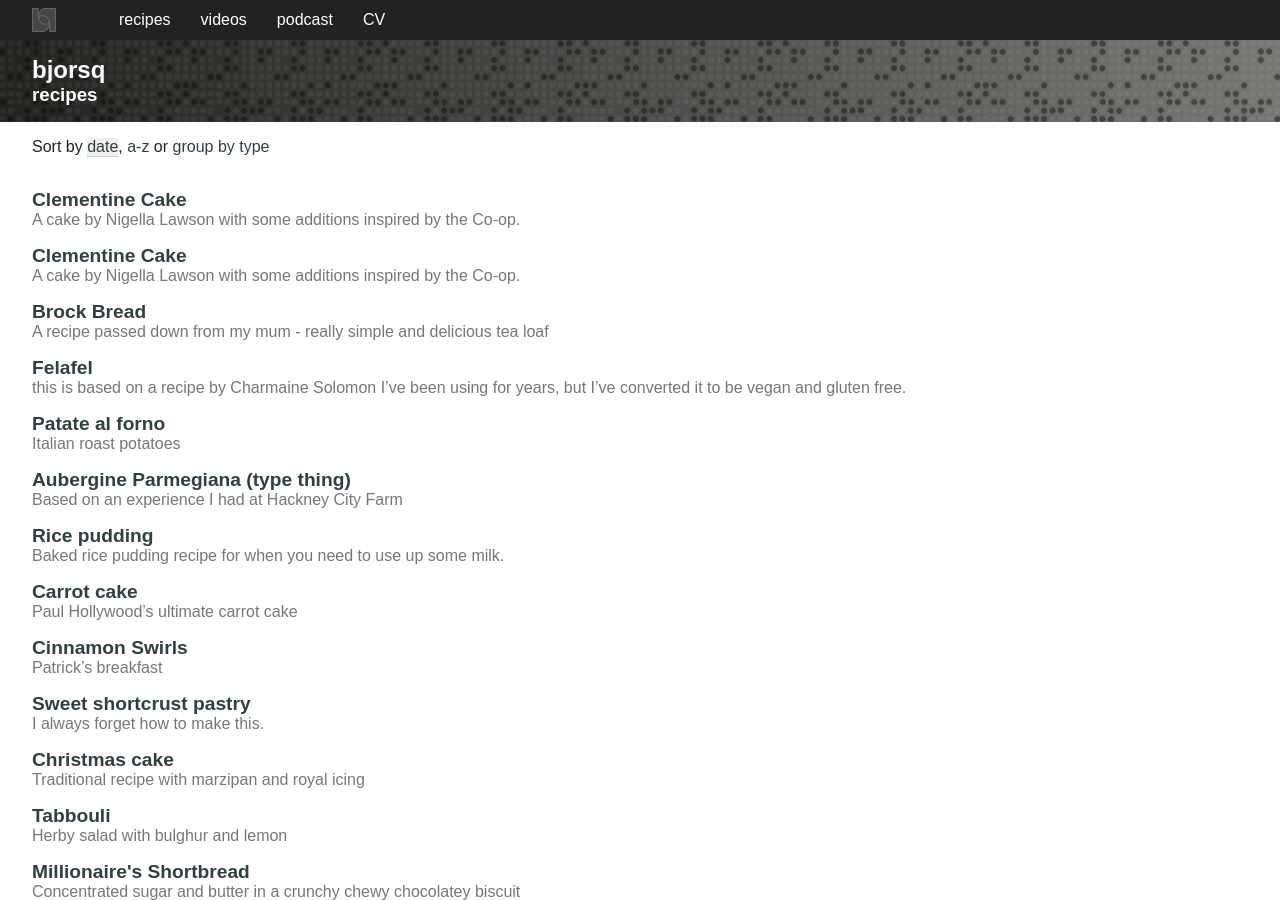
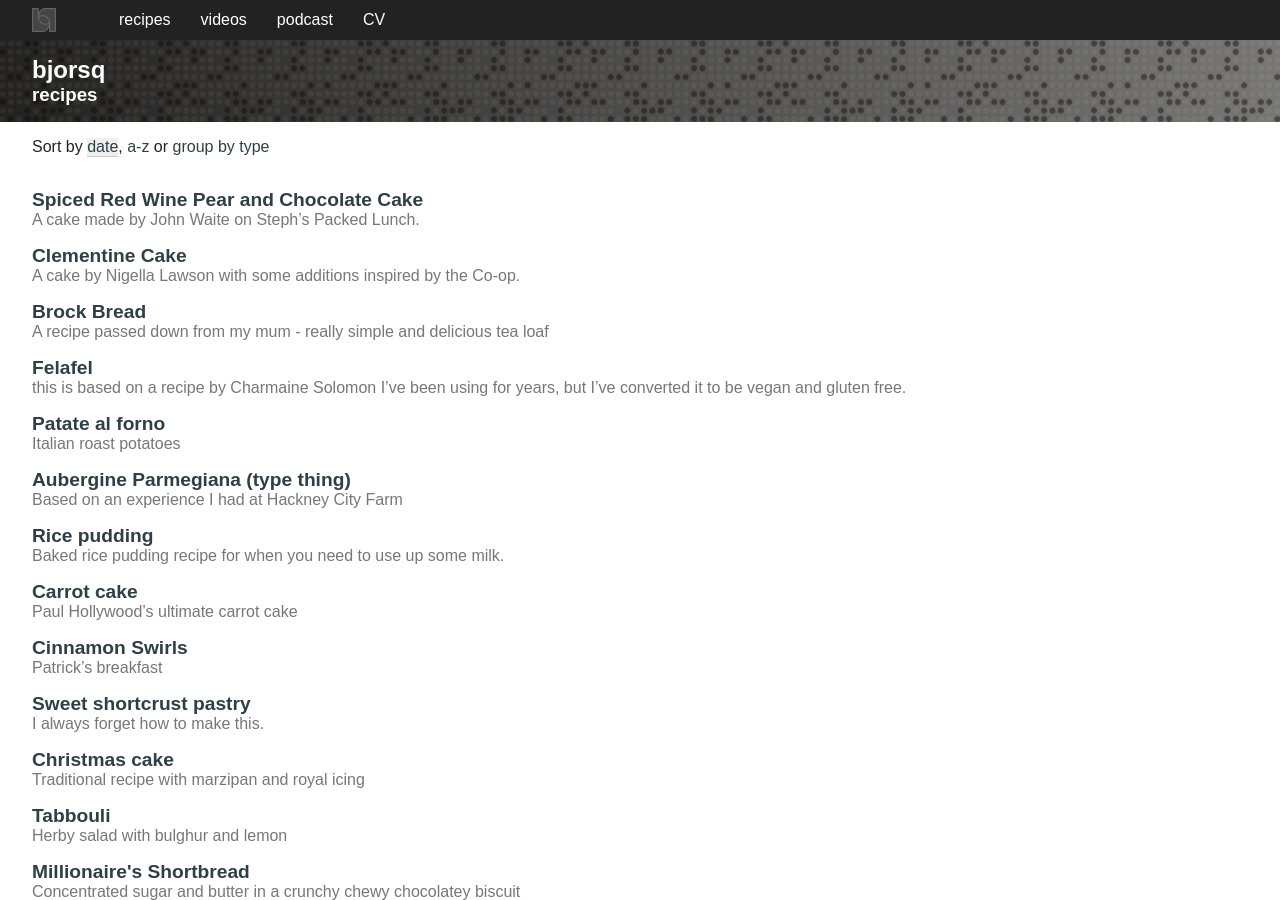
Before and after one commit to bjorsq/bjorsq.github.com, a Jekyll site: the page built from recipes.md, in a window 1280 px wide and 900 px high. Built offline with Jekyll 4.4.1, drawn with Linux system fonts in a browser that asks for light colours.

Commit message:
Fixed yaml header

```diff
--- a/_posts/2020-12-23-poached-pear-chocolate-cake.md
+++ b/_posts/2020-12-23-poached-pear-chocolate-cake.md
@@ -1,7 +1,7 @@
 ---
 layout: post
-title: Clementine Cake
-excerpt: A cake by Nigella Lawson with some additions inspired by the Co-op.
+title: Spiced Red Wine Pear and Chocolate Cake
+excerpt: A cake made by John Waite on Steph's Packed Lunch.
 category: recipes
 tag: cakes
 ---
```
